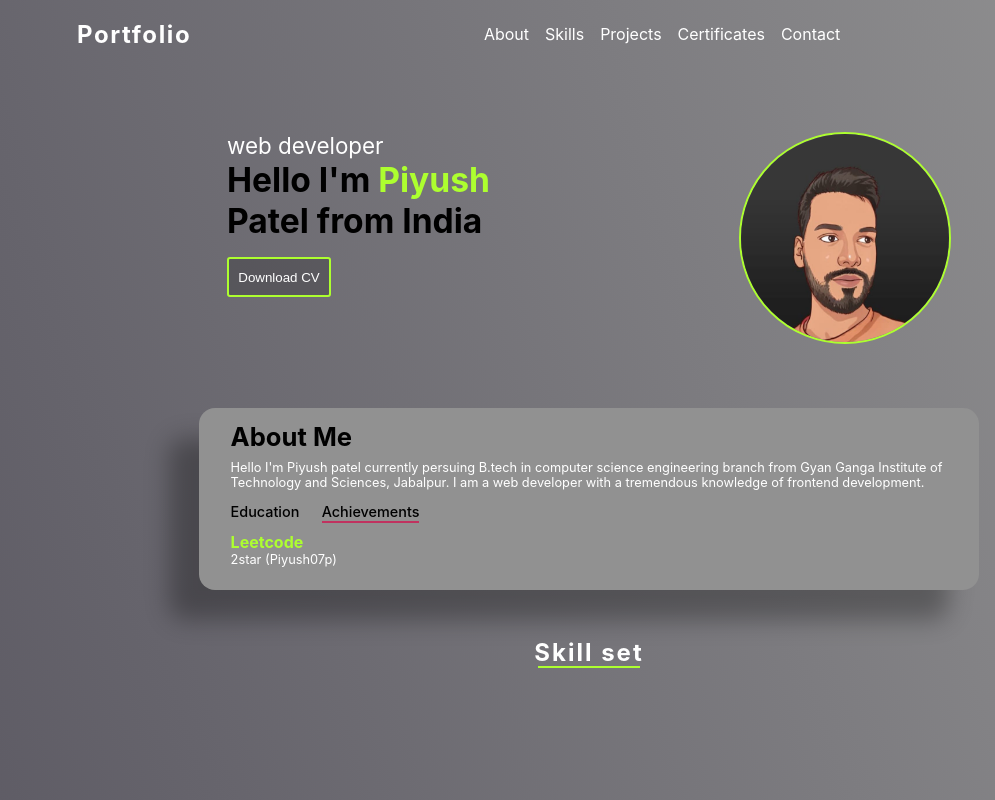
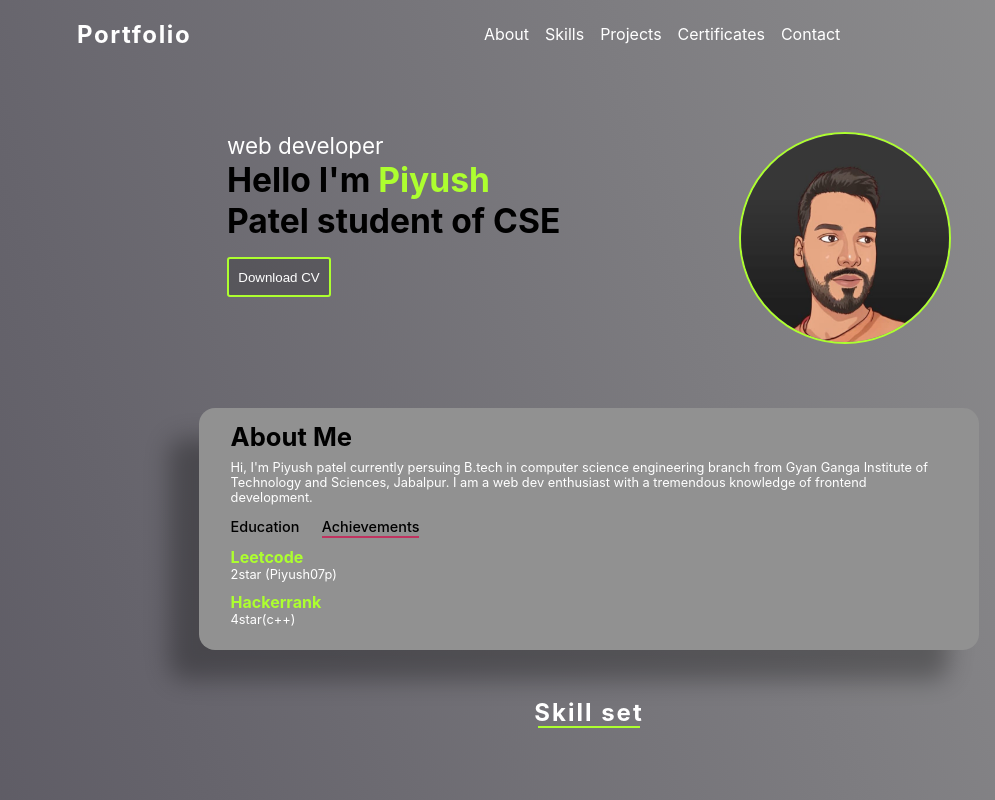
Before and after one commit to Piyush07p/portfolio, a React (Create React App) app: page / in a window 1280 px wide. Both pictures are taken after a click on the element "Achievements". Shown: the top 800 px of the page, without its empty margins (51-1046 px from the left). Built offline with nearby package versions, Linux system fonts and the light colour scheme.

Commit message:
ui modification done

```diff
--- a/src/App.js
+++ b/src/App.js
@@ -53,7 +53,7 @@ function App() {
       <div className="info-container">
         <div className="info">
           <p>web developer</p>
-          <h1>Hello I'm <span className="span-name">Piyush</span><br/>Patel from India</h1>
+          <h1>Hello I'm <span className="span-name">Piyush</span><br/>Patel student of CSE</h1>
 
           <button>Download CV</button>
 
@@ -66,9 +66,9 @@ function App() {
       </div>
       <div className="about_me">
         <h1>About Me</h1>
-        <p id="para">Hello I'm Piyush patel currently persuing B.tech in computer science engineering
+        <p id="para"> Hi, I'm Piyush patel currently persuing B.tech in computer science engineering
           branch from Gyan Ganga Institute of Technology and Sciences, Jabalpur.
-          I am a web developer with a tremendous knowledge of frontend development.
+          I am a web dev enthusiast with a tremendous knowledge of frontend development.
 
         </p>
           <div className="tab-titles ">
@@ -87,6 +87,7 @@ function App() {
           <div className="tab-contents" id="achievements">
                   <ul>
                     <li><span>Leetcode</span><br/> 2star (Piyush07p)</li>
+                    <li><span>Hackerrank</span><br/> 4star(c++)</li>
 
                   </ul>
 
--- a/src/Contact.js
+++ b/src/Contact.js
@@ -11,11 +11,8 @@ export default function Contact(){
                         <br/>
                         <br/>
                         <div data-aos="fade-up" className="contact">
-                            <span><i class="fa-solid fa-envelope"></i> </span>
-                            <span>piyushpatel27978@gmail.com</span>
-                            <br/>
-
-                            <br/>
+                            {/* <span><i class="fa-solid fa-envelope"></i> </span>
+                            <span>piyushpatel27978@gmail.com</span> */}
                             <br/>
                             <br/>
                             <div className="social">
@@ -59,7 +56,7 @@ export default function Contact(){
 
                 <footer className="footer">
 
-                    <p>Copyright @ 2022 Made with love by Piyush Patel</p>
+                    <p>Copyright &copy;  2023 Made with <i style={{color:"red"}} class="fa-solid fa-heart"></i> by Piyush Patel</p>
                 </footer>
 
             </section>
--- a/src/Projects.js
+++ b/src/Projects.js
@@ -11,10 +11,13 @@ function Project(){
                     focussing on providing the placement related mcq quizes on various
                     subjects like reasoning, aptitude, coding etc."
                     />
+
                     <Proj h1="Box-Shadow-generator" para="Box shadow generator
                     is used set the shadow layout of the box and generates the code
                      of the related shadow
-                    " link="https://box-shadow-genr.netlify.app/" />
+                    " link="https://box-shadow-genr.netlify.app/"
+                    />
+
                     <Proj h1="coming soon" para="yet to come" />
                     <Proj h1="coming soon" para="yet to come" />
                 </div>
--- a/src/css/cards.css
+++ b/src/css/cards.css
@@ -101,6 +101,14 @@
 
   /* ----------------------------media-query---------------------------- */
 
+  @media  screen and (max-width:585px) {
+
+    .card_category button{
+      width: 6.3rem;
+      margin: 1rem;
+      font-size: 0.6rem;
+    }
+}
 @media  screen and (max-width:450px) {
     .cards{
         width: 16rem;
@@ -109,4 +117,14 @@
     .card-components{
         width: 16rem;
     }
+
+.card_category{
+  box-sizing: border-box;
+  padding: 0 1.5rem;
 }
+    .card_category button{
+      width: 5.2rem;
+      margin: 1rem ;
+      font-size: 0.5rem;
+    }
+}
--- a/src/css/contact.css
+++ b/src/css/contact.css
@@ -114,6 +114,8 @@
 }
 .footer p{
     text-align: center;
+    font-size: 1.2rem;
+
 
 }
 
@@ -131,4 +133,11 @@
         flex-direction: column;
 
     }
+    .footer{
+        height: 2.6rem;
+    }
+    .footer p{
+        text-align: center;
+        font-size: 0.8rem;
+    }
 }
```
